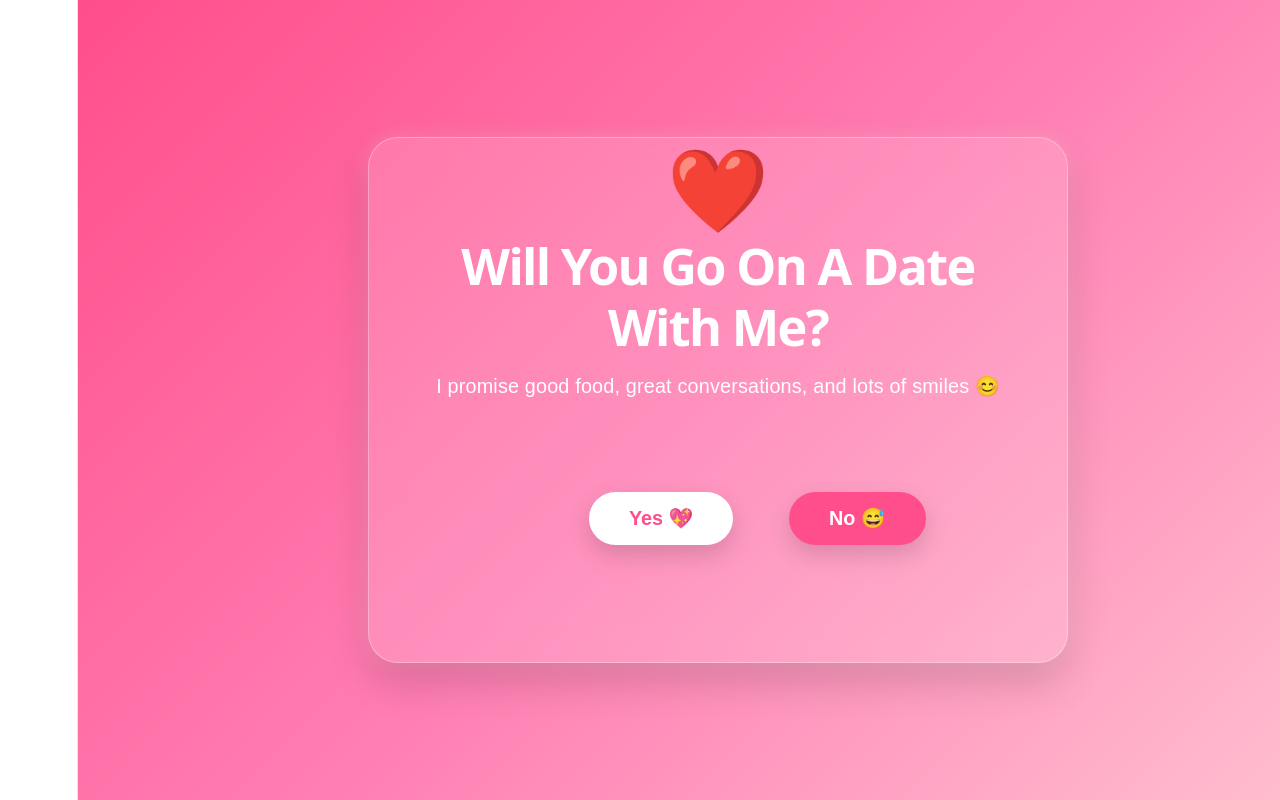
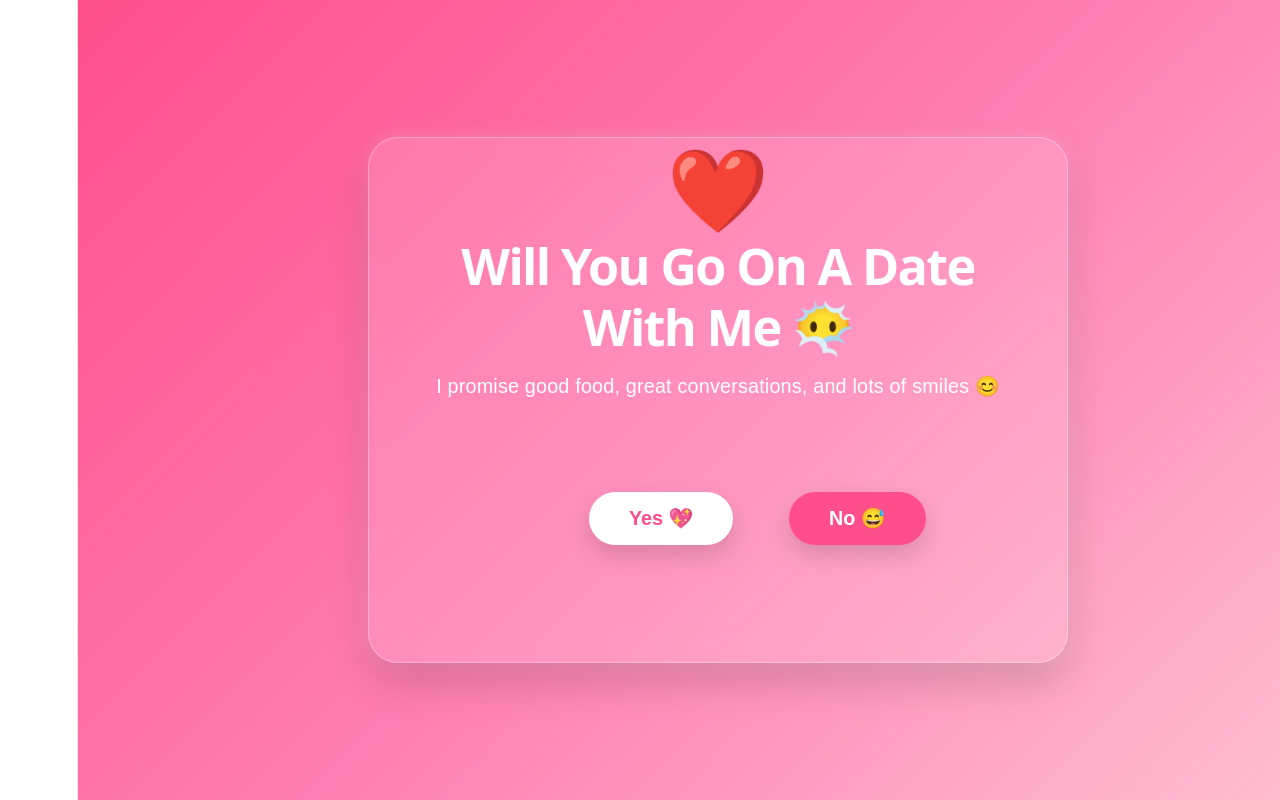
Before and after one commit to Ranjeet1ghotane/Dating_Application, a Vue app in the folder my-vue-app/: page / in a window 1280 px wide. Shown: the top 800 px of the page. Built offline with nearby package versions, Linux system fonts and the light colour scheme.

Commit message:
second commit

```diff
--- a/my-vue-app/src/HomePage.vue
+++ b/my-vue-app/src/HomePage.vue
@@ -3,7 +3,7 @@
     <div class="date-card">
       <div class="heart">❤️</div>
 
-      <h1>Will You Go On A Date With Me?</h1>
+      <h1>Will You Go On A Date With Me 😶‍🌫️</h1>
 
       <p class="subtitle">
         I promise good food, great conversations, and lots of smiles 😊
```
